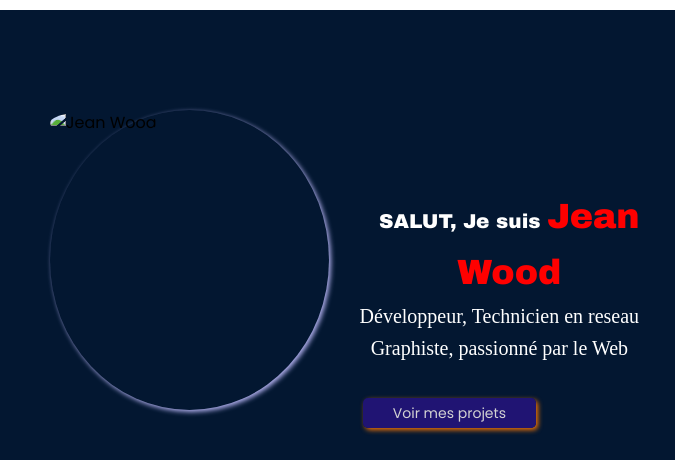
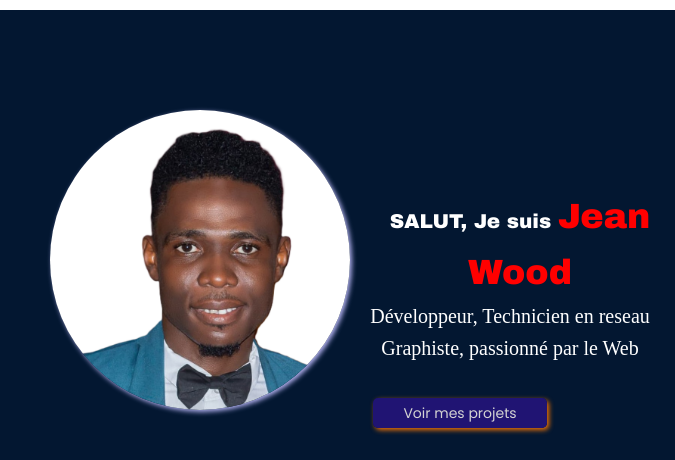
Before and after one commit to Steef-96/porftolio, a plain HTML site: page index.html in a window 1280 px wide. Shown: the part 90-550 px from the top of the page, 0-675 px from the left. Drawn offline with Linux system fonts and the light colour scheme; files whose address does not match are found by name.

Commit message:
Update index.html

```diff
--- a/index.html
+++ b/index.html
@@ -32,7 +32,7 @@
 <!-- Section Home -->
     <section id="home" class="home-section">
         <div class="profil-photo">
-            <img src="images/wood2.png" alt="Jean Wood">
+            <img src="wood2.png" alt="Jean Wood">
         </div>
         <div class="left-home">
             <div class="txt-about">
```
